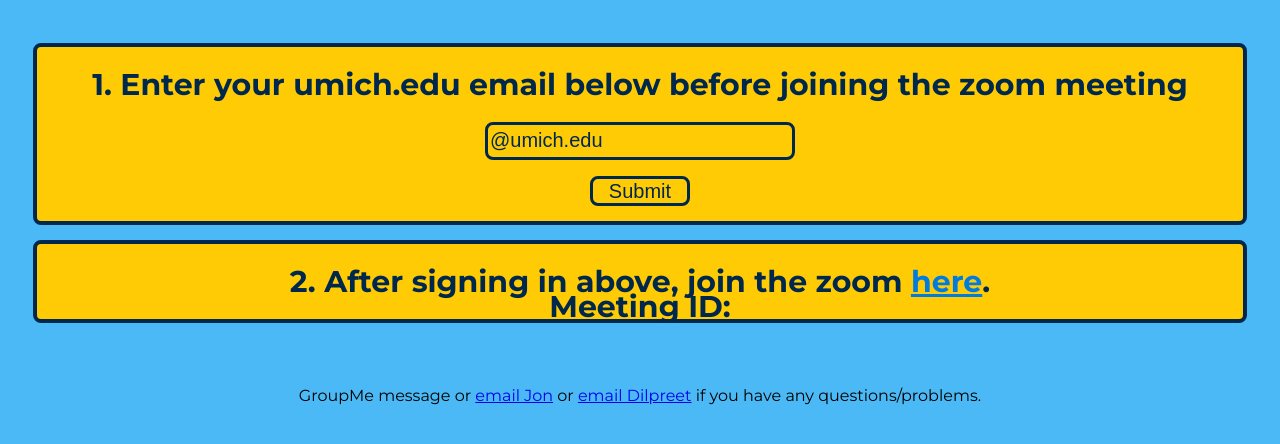
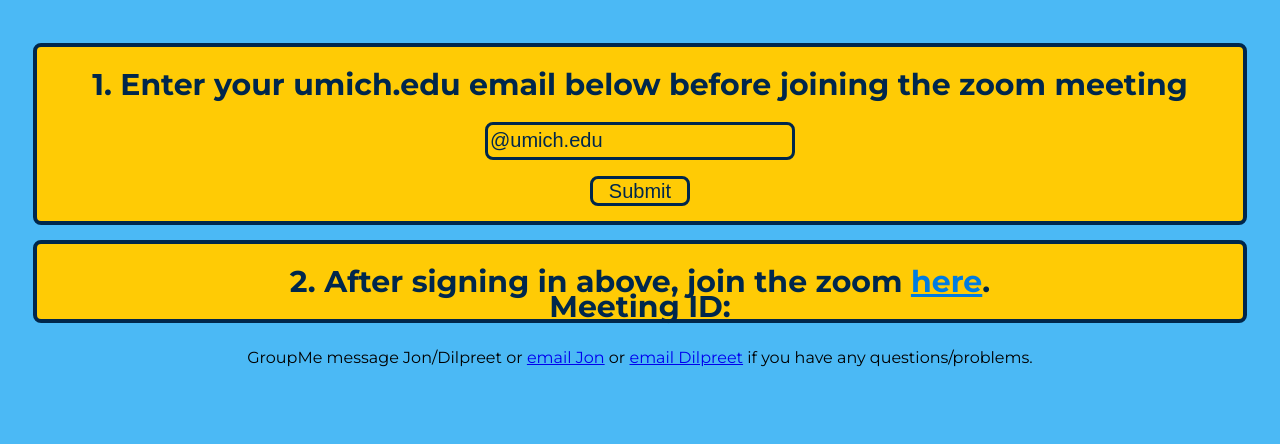
Before and after one commit to umichfjp/umichfjp.github.io, a Jekyll site: the page built from pages/signup/mcsp_infomtg_20.html, in a window 1280 px wide. Shown: the top 444 px of the page. Built offline with Jekyll 4.4.1, drawn with Linux system fonts in a browser that asks for light colours.

Commit message:
Update mcsp_infomtg_20.html

```diff
--- a/pages/signup/mcsp_infomtg_20.html
+++ b/pages/signup/mcsp_infomtg_20.html
@@ -22,7 +22,7 @@ title: Flint Justice Partnership Official Website
             <br>
           </div>
           </h2>
-            <br><br><center>GroupMe message or <a href="mailto:jmusai@umich.edu?subject=MCSP info mtg">email Jon</a> or <a href="mailto:dilpreet@umich.edu?subject=MCSP info mtg">email Dilpreet</a> if you have any questions/problems.</center>
+            <center>GroupMe message Jon/Dilpreet or <a href="mailto:jmusai@umich.edu?subject=MCSP info mtg">email Jon</a> or <a href="mailto:dilpreet@umich.edu?subject=MCSP info mtg">email Dilpreet</a> if you have any questions/problems.</center>
           </center>
         </div>
       </div>
```
